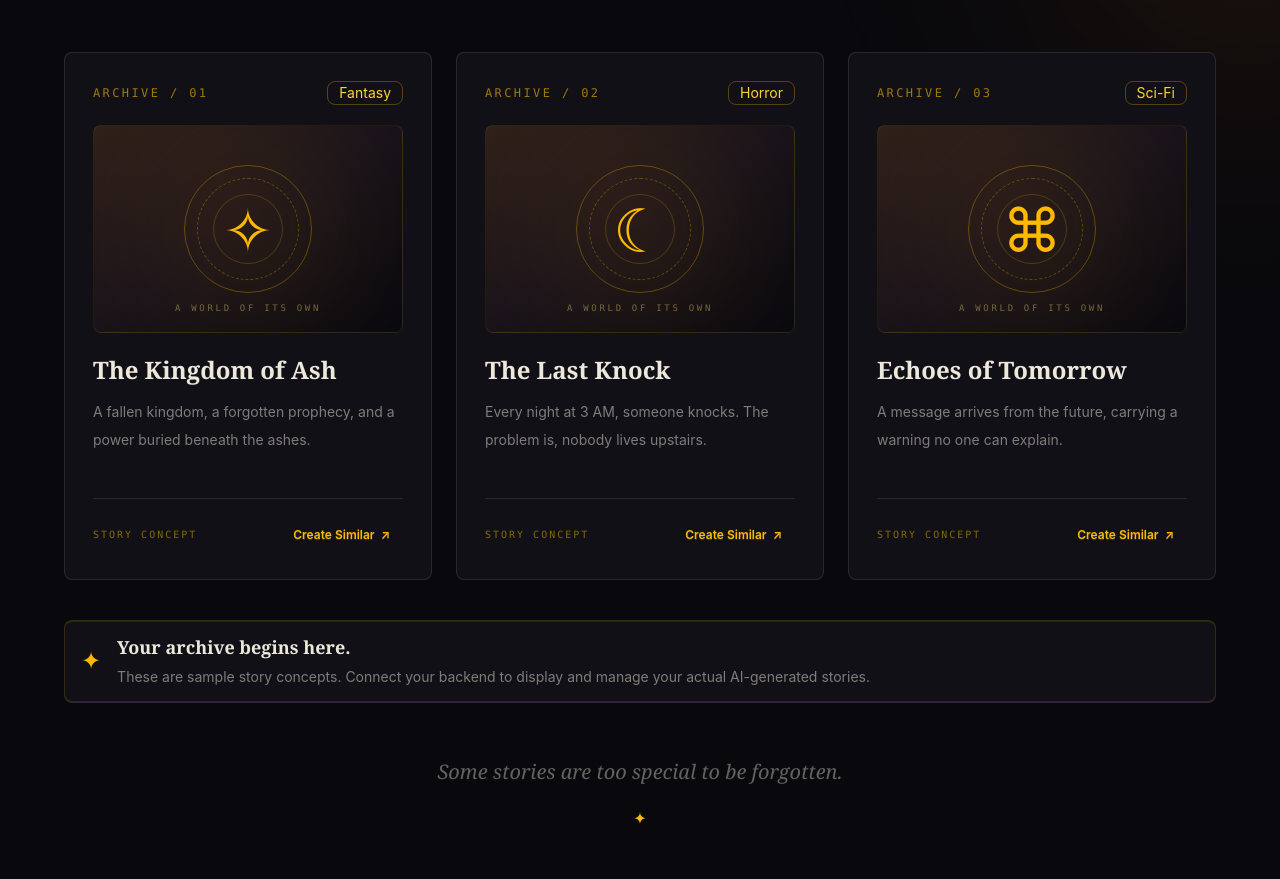
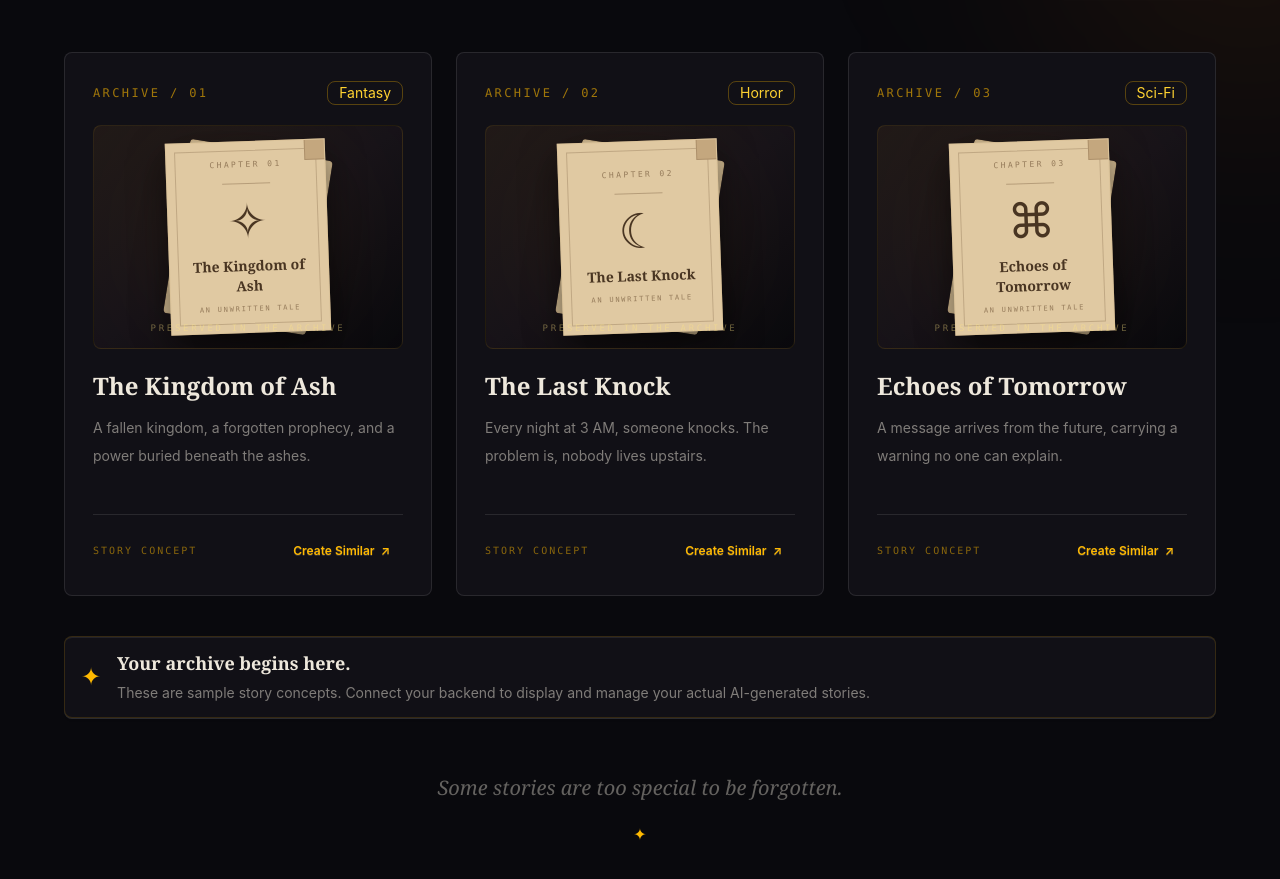
Before and after one commit to anupam-anand-ojha/kahanAi-frontend, a React (Vite) app: page / in a window 1280 px wide. Shown: the part 2970-3849 px from the top of the page. Built offline with nearby package versions, Linux system fonts and the light colour scheme.

Commit message:
add pages style in story section

```diff
--- a/src/components/MyStories.jsx
+++ b/src/components/MyStories.jsx
@@ -1,4 +1,3 @@
-
 const stories = [
   {
     id: "01",
@@ -36,10 +35,8 @@ function MyStories() {
       <div className="pointer-events-none absolute -right-40 top-20 h-96 w-96 rounded-full bg-amber-600/10 blur-[130px]" />
 
       <div className="relative mx-auto max-w-6xl">
-
         {/* Section Heading */}
         <div className="mb-14 flex flex-col justify-between gap-8 sm:flex-row sm:items-end">
-
           <div>
             <div className="badge badge-outline mb-6 border-amber-400/40 px-4 py-4 tracking-[0.3em] text-amber-300">
               YOUR PERSONAL ARCHIVE
@@ -53,9 +50,8 @@ function MyStories() {
             </h2>
 
             <p className="mt-5 max-w-lg text-sm leading-8 text-[#eee8dc]/50 md:text-base">
-              Every world you imagine leaves a trace.
-              Discover your creations and revisit the stories
-              that deserve to be remembered.
+              Every world you imagine leaves a trace. Discover your creations
+              and revisit the stories that deserve to be remembered.
             </p>
           </div>
 
@@ -71,14 +67,12 @@ function MyStories() {
 
         {/* Story Cards */}
         <div className="grid gap-6 md:grid-cols-2 lg:grid-cols-3">
-
           {stories.map((story) => (
             <article
               key={story.id}
               className="card group overflow-hidden border border-white/10 bg-[#111016] transition-all duration-500 hover:-translate-y-2 hover:border-amber-400/40 hover:shadow-[0_20px_60px_rgba(180,120,35,0.08)]"
             >
               <div className="card-body gap-5 p-6 md:p-7">
-
                 {/* Card Header */}
                 <div className="flex items-center justify-between">
                   <span className="font-mono text-xs tracking-[0.2em] text-amber-400/60">
@@ -90,24 +84,64 @@ function MyStories() {
                   </span>
                 </div>
 
-                {/* Story Artwork */}
-                <div className="relative flex h-52 items-center justify-center overflow-hidden rounded-box border border-amber-400/10 bg-gradient-to-br from-[#302019] via-[#19131a] to-[#09090d]">
+                {/* Story Pages Bundle */}
+                <div className="group/pages relative flex h-56 items-center justify-center overflow-hidden rounded-box border border-amber-400/10 bg-gradient-to-br from-[#211a18] via-[#171319] to-[#09090d]">
+                  {/* Background Glow */}
+                  <div className="absolute h-40 w-40 rounded-full bg-amber-500/10 blur-3xl transition-all duration-700 group-hover/pages:scale-150" />
 
-                  <div className="absolute h-44 w-44 rounded-full bg-amber-500/10 blur-3xl transition-all duration-700 group-hover:scale-150" />
+                  {/* Back Pages */}
+                  <div className="absolute h-40 w-32 rotate-[-13deg] rounded-sm border border-[#c6a77b]/30 bg-[#a88c65] shadow-xl transition-transform duration-500 group-hover/pages:-translate-x-3 group-hover/pages:-rotate-[20deg]">
+                    <div className="space-y-3 p-4 opacity-30">
+                      <div className="h-1 w-16 bg-[#493522]" />
+                      <div className="h-1 w-full bg-[#493522]" />
+                      <div className="h-1 w-4/5 bg-[#493522]" />
+                      <div className="h-1 w-full bg-[#493522]" />
+                      <div className="h-1 w-3/4 bg-[#493522]" />
+                    </div>
+                  </div>
 
-                  <div className="relative flex h-32 w-32 items-center justify-center rounded-full border border-amber-400/30 transition-transform duration-700 group-hover:rotate-12 group-hover:scale-110">
+                  {/* Middle Page */}
+                  <div className="absolute h-44 w-36 rotate-[9deg] rounded-sm border border-[#c6a77b]/40 bg-[#d0b991] shadow-2xl transition-transform duration-500 group-hover/pages:translate-x-3 group-hover/pages:rotate-[14deg]">
+                    <div className="space-y-3 p-4 opacity-40">
+                      <div className="mx-auto h-1 w-12 bg-[#493522]" />
+                      <div className="h-px w-full bg-[#493522]" />
+                      <div className="h-1 w-full bg-[#493522]" />
+                      <div className="h-1 w-5/6 bg-[#493522]" />
+                      <div className="h-1 w-full bg-[#493522]" />
+                      <div className="h-1 w-4/5 bg-[#493522]" />
+                    </div>
+                  </div>
 
-                    <div className="absolute inset-3 rounded-full border border-dashed border-amber-400/30" />
+                  {/* Front Page */}
+                  <div className="relative flex h-48 w-40 rotate-[-2deg] flex-col items-center justify-center border border-[#d8bd91]/50 bg-[#e0c9a2] px-5 shadow-[0_15px_35px_rgba(0,0,0,0.5)] transition-all duration-500 group-hover/pages:-translate-y-2 group-hover/pages:rotate-0">
+                    {/* Paper Texture Border */}
+                    <div className="absolute inset-2 border border-[#755a3c]/30" />
 
-                    <div className="absolute inset-7 rounded-full border border-amber-400/20" />
+                    <span className="font-mono text-[8px] tracking-[0.3em] text-[#755a3c]/70">
+                      CHAPTER {story.id}
+                    </span>
 
-                    <span className="font-serif text-6xl text-amber-400">
+                    <div className="my-3 h-px w-12 bg-[#755a3c]/40" />
+
+                    <span className="font-serif text-5xl text-[#493522]">
                       {story.symbol}
                     </span>
+
+                    <h3 className="mt-3 text-center font-serif text-sm font-bold text-[#493522]">
+                      {story.title}
+                    </h3>
+
+                    <span className="mt-2 font-mono text-[7px] tracking-[0.25em] text-[#755a3c]/70">
+                      AN UNWRITTEN TALE
+                    </span>
+
+                    {/* Folded Corner */}
+                    <div className="absolute right-0 top-0 h-5 w-5 border-b border-l border-[#755a3c]/30 bg-[#c4a77e]" />
                   </div>
 
-                  <span className="absolute bottom-4 font-mono text-[9px] tracking-[0.3em] text-amber-200/40">
-                    A WORLD OF ITS OWN
+                  {/* Bottom Label */}
+                  <span className="absolute bottom-3 font-mono text-[9px] tracking-[0.3em] text-amber-200/40">
+                    PRESERVED IN THE ARCHIVE
                   </span>
                 </div>
 
@@ -124,7 +158,6 @@ function MyStories() {
 
                 {/* Card Footer */}
                 <div className="card-actions mt-auto items-center justify-between border-t border-white/10 pt-5">
-
                   <span className="font-mono text-[10px] tracking-[0.2em] text-amber-400/50">
                     STORY CONCEPT
                   </span>
@@ -140,18 +173,14 @@ function MyStories() {
                   >
                     Create Similar <span>↗</span>
                   </button>
-
-
                 </div>
               </div>
             </article>
           ))}
-
         </div>
 
         {/* Archive Notice */}
         <div className="alert mt-10 border border-amber-400/15 bg-[#111016] text-[#eee8dc]">
-
           <span className="text-2xl text-amber-400">✦</span>
 
           <div>
@@ -160,11 +189,10 @@ function MyStories() {
             </h3>
 
             <p className="mt-1 text-sm leading-6 text-[#eee8dc]/50">
-              These are sample story concepts. Connect your backend
-              to display and manage your actual AI-generated stories.
+              These are sample story concepts. Connect your backend to display
+              and manage your actual AI-generated stories.
             </p>
           </div>
-
         </div>
 
         {/* Bottom Decoration */}
@@ -174,7 +202,6 @@ function MyStories() {
           </p>
           <div className="mt-5 text-amber-400">✦</div>
         </div>
-
       </div>
     </section>
   );
```
